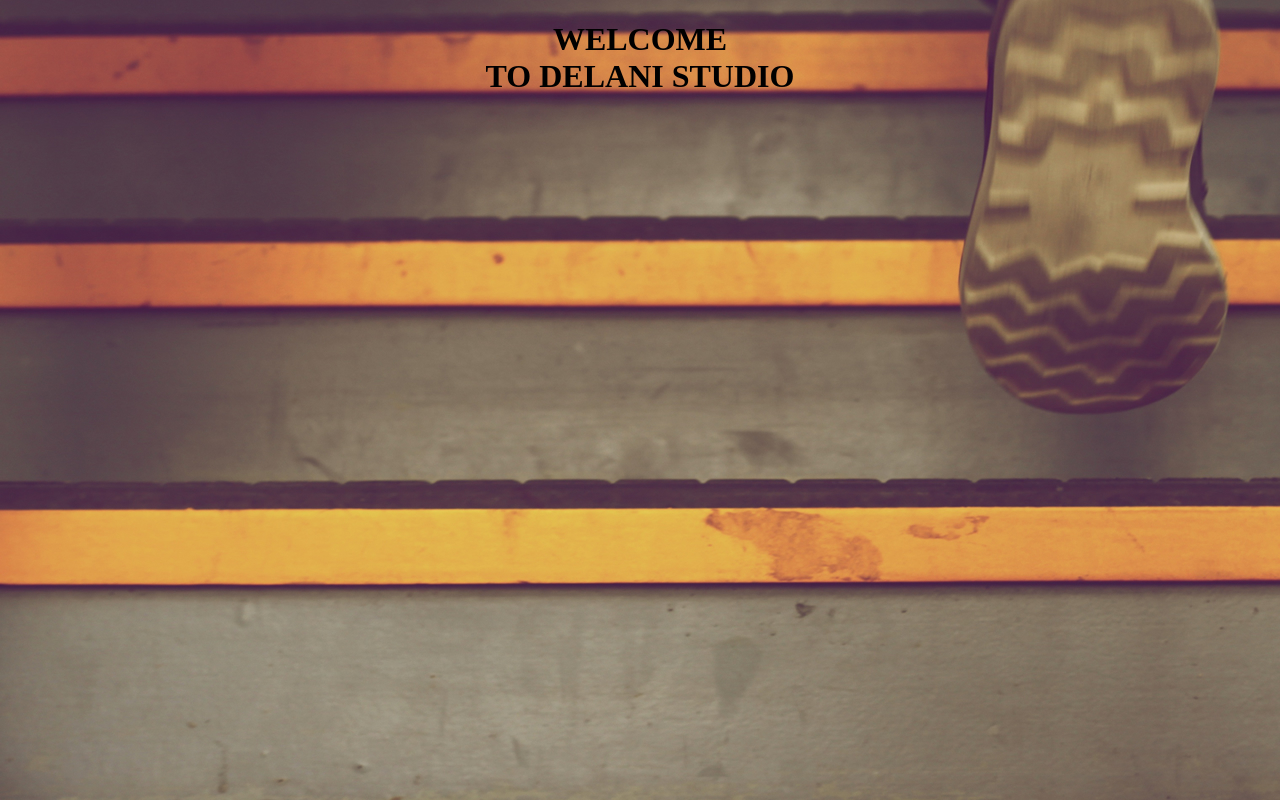
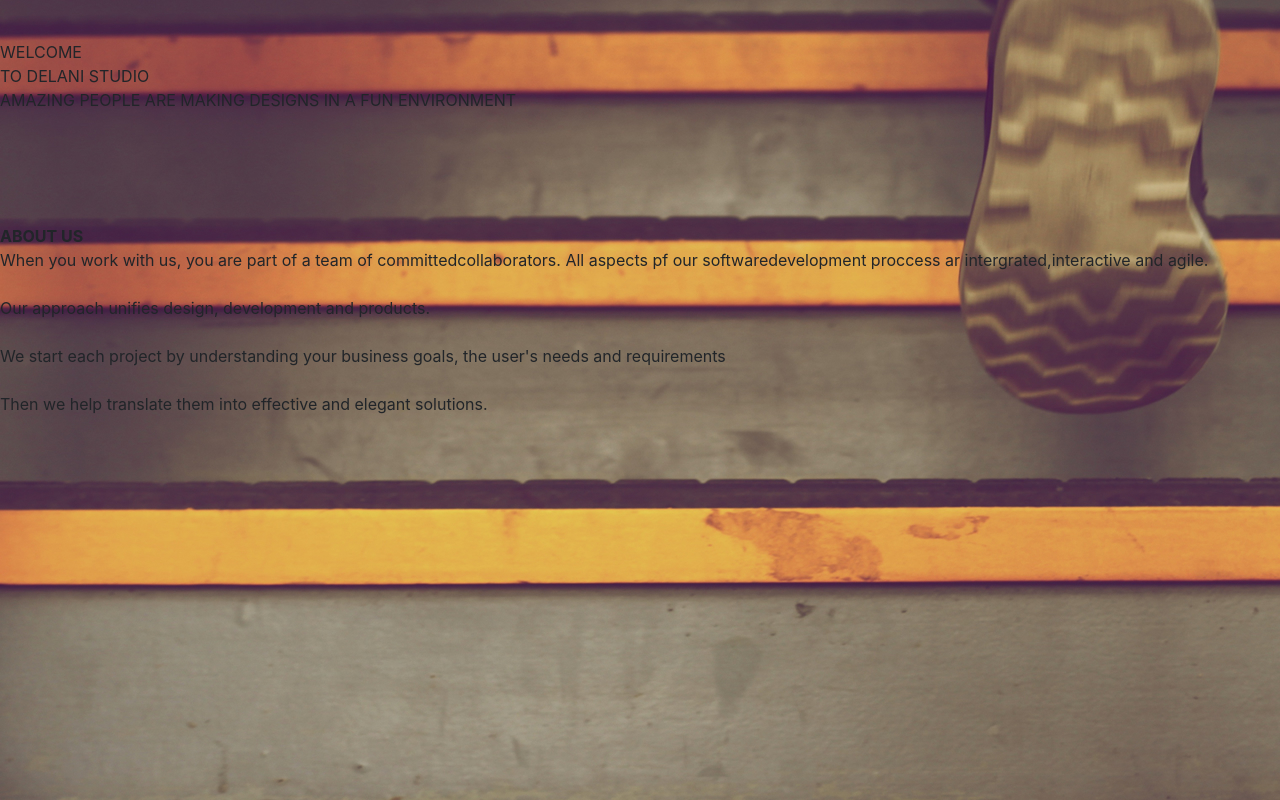
Before and after one commit to alexgathuri/Brand-System-Design, a plain HTML site: page index.html in a window 1280 px wide. Drawn offline with nearby package versions, Linux system fonts and the light colour scheme.

Commit message:
Added the about section in the index.html

```diff
--- a/index.html
+++ b/index.html
@@ -2,15 +2,34 @@
 <html>
 <head>
     <link rel="stylesheet" href="Css/style.css">
+    <link rel="stylesheet" href="/Css/bootstrap-4.3.1-dist/css/bootstrap.min.css">
 
 </head>
 <body>
-<h1> WELCOME <br> TO DELANI STUDIO
+<div class="welcome"> <p class="logo"></p>
+
+    <br>WELCOME <br> TO DELANI STUDIO <br>
+    <p class="welcome2"> AMAZING PEOPLE ARE MAKING DESIGNS IN A FUN ENVIRONMENT</p>
+<br><br><br><br>
 
 
 
+</div>
+<div class="about"> <b>ABOUT US </b><br>
+    <p>When you work with us, you are  part of a team of committedcollaborators. All aspects
+        pf our softwaredevelopment proccess ar intergrated,interactive and agile. <br><br>
+        Our approach unifies design, development and products. <br><br>
+        We start each  project  by understanding your business goals, the user's needs
+        and requirements <br><br>
+        Then we help translate them into effective and elegant solutions.
+        <br><br>
+    </p>
 
-</h2>
+
+</div>
+
+
+
 
 
 
```
